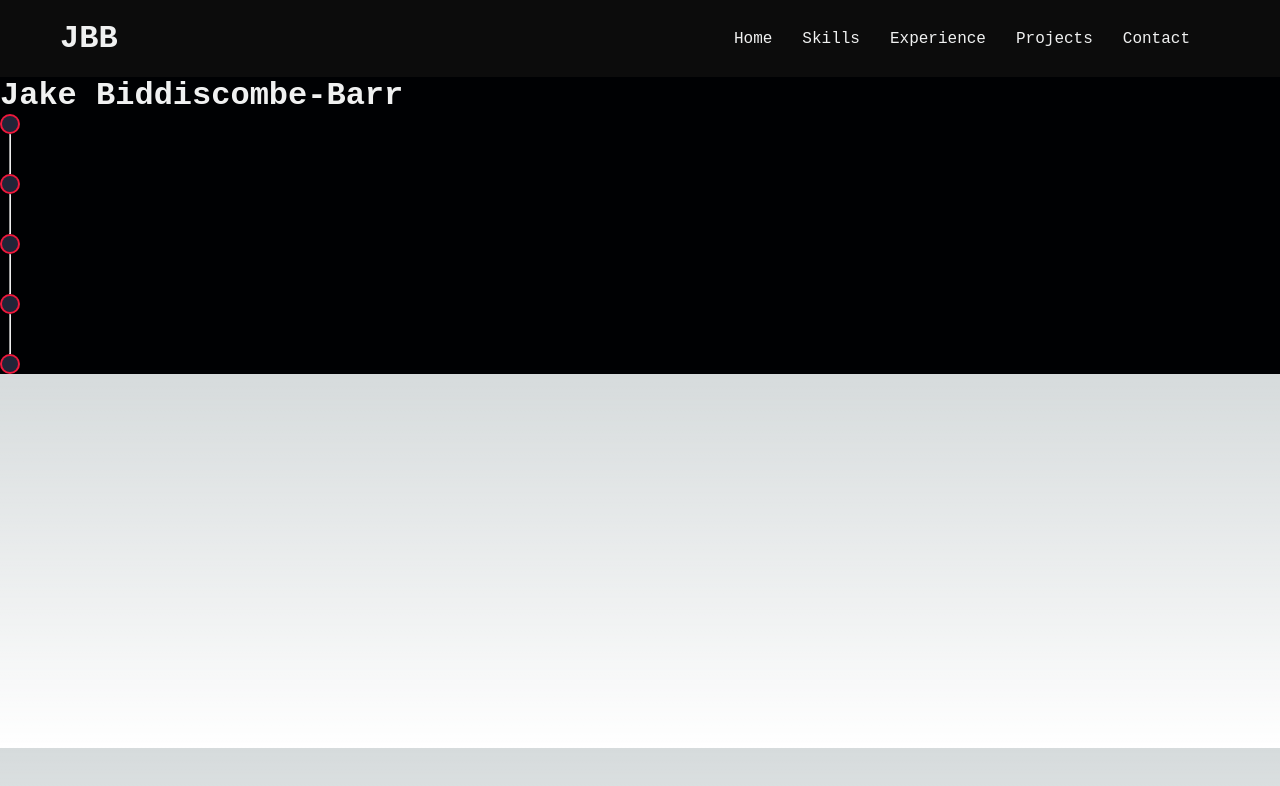
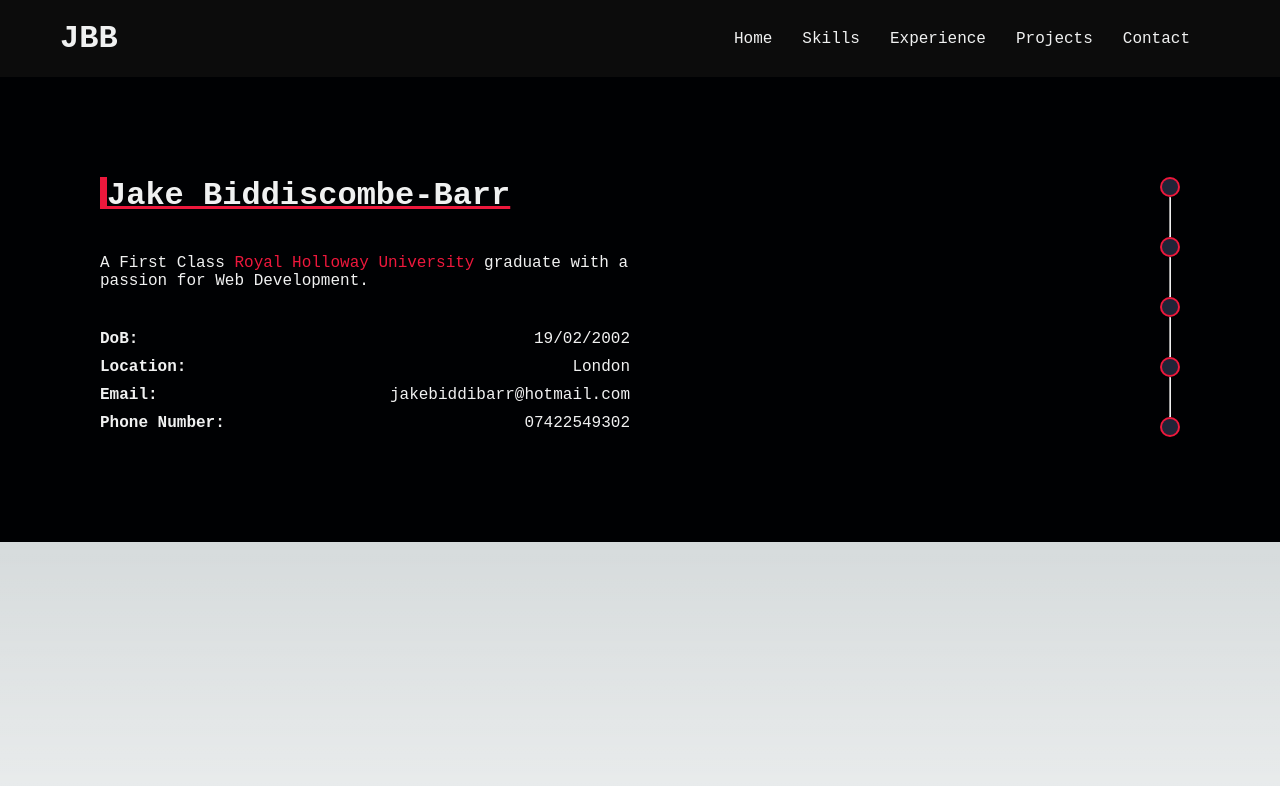
Before and after one commit to JakeBarr20/Portfolio-Website, a Next.js app: page / in a window 1280 px wide. Shown: the top 786 px of the page. Built offline with nearby package versions, Linux system fonts and the light colour scheme.

Commit message:
about section styling

```diff
--- a/components/About.tsx
+++ b/components/About.tsx
@@ -2,8 +2,30 @@ import Scroller from "./Scroller";
 
 const About: React.FC = () => {
     return (
-        <div>
-            <h1>Jake Biddiscombe-Barr</h1>
+        <div className="about-wrapper">
+            <div className="about-left">
+                <div className="name">
+                    <div className="red-square"></div>
+                    <h1>Jake Biddiscombe-Barr</h1>
+                </div>
+                <p className="bio">A First Class <span className="bio-red">Royal Holloway University</span> graduate with a passion for Web Development.</p>
+                <div className="about-info">
+                    <p className="info-header">DoB:</p>
+                    <p>19/02/2002</p>
+                </div>
+                <div className="about-info">
+                    <p className="info-header">Location:</p>
+                    <p>London</p>
+                </div>
+                <div className="about-info">
+                    <p className="info-header">Email:</p>
+                    <p>jakebiddibarr@hotmail.com</p>
+                </div>
+                <div className="about-info">
+                    <p className="info-header">Phone Number:</p>
+                    <p>07422549302</p>
+                </div>
+            </div>
             <Scroller></Scroller>
         </div>
     )
--- a/styles/globals.scss
+++ b/styles/globals.scss
@@ -59,4 +59,47 @@
             color: $white;
         }
     }
+
+    .about-wrapper {
+        display: flex;
+        justify-content: space-between;
+        padding: 100px;
+
+        .about-left {
+           width: 530px;;
+
+           .name {
+            display: flex;
+            .red-square{
+                width: 7px;
+                height: 32px;
+                background-color: $primary-red;
+              }
+
+              h1 {
+                text-decoration: underline;
+                text-decoration-color: $primary-red;
+                margin-bottom: 40px;
+              }
+           }
+
+           .bio {
+             margin-bottom: 40px;
+           }
+
+           .bio-red {
+             color: $primary-red;
+           }
+
+           .about-info{
+             display: flex;
+             justify-content: space-between;
+             margin-bottom: 10px;
+
+             .info-header{
+               font-weight: bold;
+             }
+           }
+        }
+    }
 }
```
